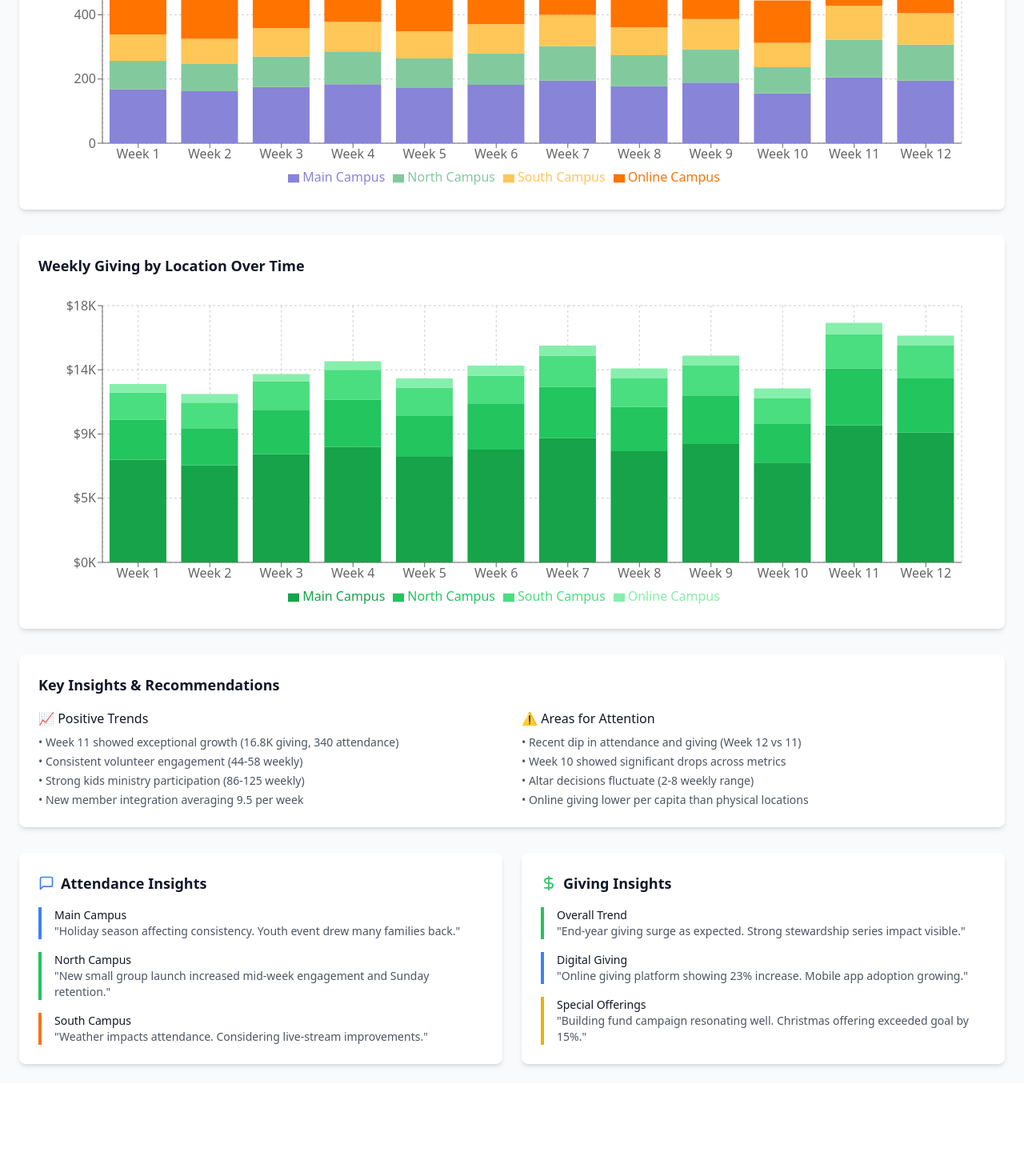
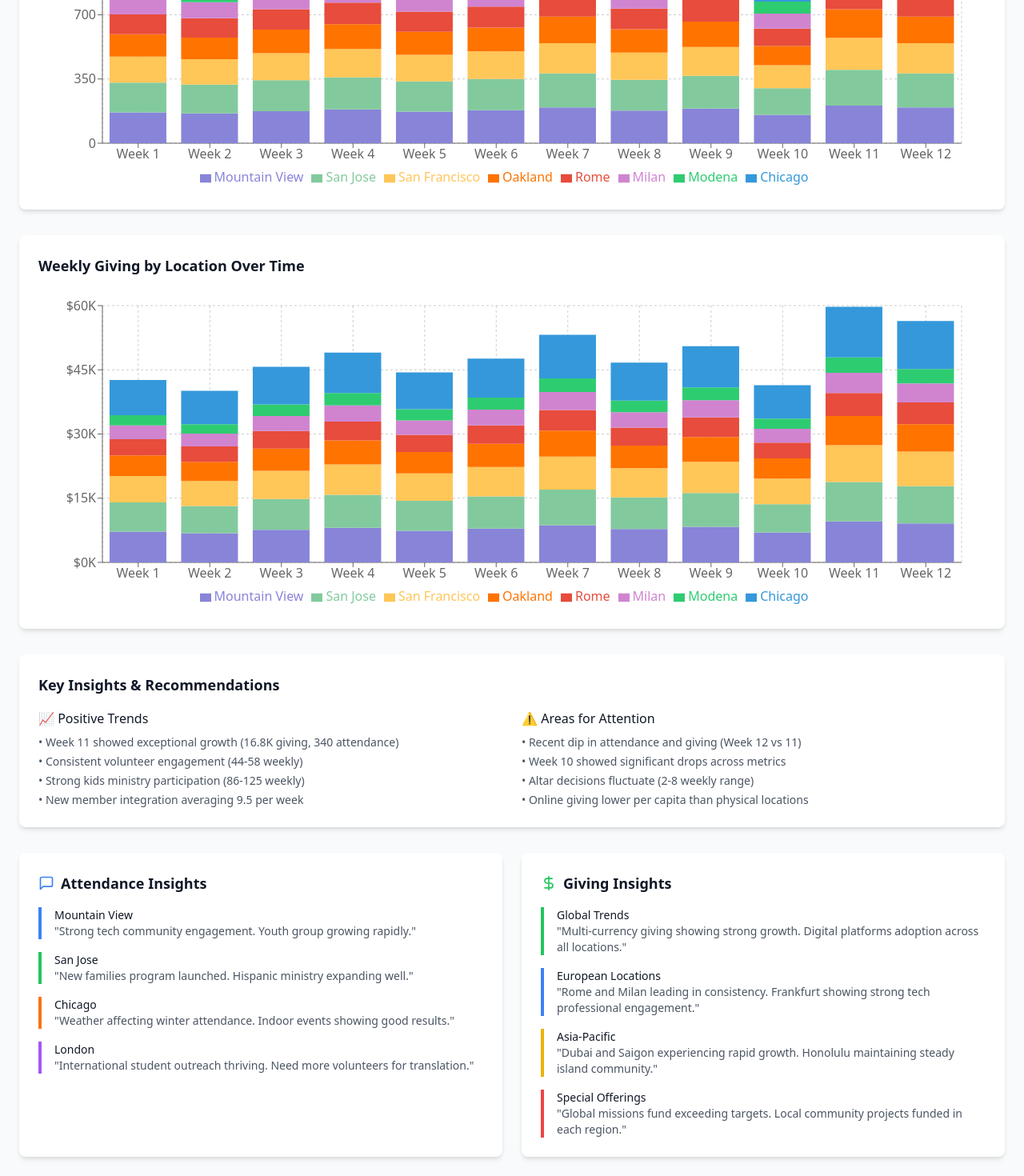
Before and after one commit to eefortygh/church-health-dashboard, a Next.js app in the folder church-dashboard/: page / in a window 1280 px wide. Shown: the part 2514-3984 px from the top of the page at 80% size. Before the commit the page ends 3868 px from the top, so only its background shows below. Built offline with nearby package versions, Linux system fonts and the light colour scheme.

Commit message:
Update page.js

```diff
--- a/church-dashboard/app/page.js
+++ b/church-dashboard/app/page.js
@@ -9,7 +9,7 @@ export default function ChurchDashboard() {
   const [selectedTimeframe, setSelectedTimeframe] = useState('Last 12 Weeks');
 
   // Sample data for multiple locations
-  const locations = ['All Locations', 'Main Campus', 'North Campus', 'South Campus', 'Online Campus'];
+  const locations = ['All Locations', 'Mountain View', 'San Jose', 'San Francisco', 'Oakland', 'Rome', 'Milan', 'Modena', 'Chicago', 'Honolulu', 'Dubai', 'Saigon', 'London', 'West London', 'Madrid', 'Frankfurt'];
 
   const weeklyData = [
     { week: 'Week 1', giving: 12500, adults: 285, volunteers: 45, kids: 95, decisions: 3, newMembers: 8 },
@@ -49,42 +49,53 @@ export default function ChurchDashboard() {
   };
 
   const locationBreakdown = [
-    { name: 'Main Campus', attendance: 180, giving: 8500, color: '#8884d8' },
-    { name: 'North Campus', attendance: 95, giving: 4200, color: '#82ca9d' },
-    { name: 'South Campus', attendance: 87, giving: 3800, color: '#ffc658' },
-    { name: 'Online Campus', attendance: 165, giving: 2400, color: '#ff7300' }
+    { name: 'Mountain View', attendance: 180, giving: 8500, color: '#8884d8' },
+    { name: 'San Jose', attendance: 165, giving: 7200, color: '#82ca9d' },
+    { name: 'San Francisco', attendance: 145, giving: 6800, color: '#ffc658' },
+    { name: 'Oakland', attendance: 125, giving: 5500, color: '#ff7300' },
+    { name: 'Rome', attendance: 110, giving: 4200, color: '#8dd1e1' },
+    { name: 'Milan', attendance: 95, giving: 3800, color: '#d084d0' },
+    { name: 'Modena', attendance: 75, giving: 2900, color: '#ffb347' },
+    { name: 'Chicago', attendance: 200, giving: 9200, color: '#87ceeb' },
+    { name: 'Honolulu', attendance: 85, giving: 3200, color: '#98fb98' },
+    { name: 'Dubai', attendance: 120, giving: 5800, color: '#f0e68c' },
+    { name: 'Saigon', attendance: 135, giving: 4800, color: '#dda0dd' },
+    { name: 'London', attendance: 190, giving: 8800, color: '#20b2aa' },
+    { name: 'West London', attendance: 115, giving: 4900, color: '#f4a460' },
+    { name: 'Madrid', attendance: 105, giving: 4100, color: '#cd853f' },
+    { name: 'Frankfurt', attendance: 90, giving: 3600, color: '#4682b4' }
   ];
 
   // Sample data for attendance by location over time
   const attendanceByLocationData = [
-    { week: 'Week 1', mainCampus: 168, northCampus: 89, southCampus: 82, onlineCampus: 143 },
-    { week: 'Week 2', mainCampus: 162, northCampus: 85, southCampus: 78, onlineCampus: 135 },
-    { week: 'Week 3', mainCampus: 175, northCampus: 95, southCampus: 88, onlineCampus: 157 },
-    { week: 'Week 4', mainCampus: 184, northCampus: 102, southCampus: 92, onlineCampus: 162 },
-    { week: 'Week 5', mainCampus: 172, northCampus: 92, southCampus: 85, onlineCampus: 149 },
-    { week: 'Week 6', mainCampus: 182, northCampus: 98, southCampus: 91, onlineCampus: 169 },
-    { week: 'Week 7', mainCampus: 195, northCampus: 108, southCampus: 97, onlineCampus: 175 },
-    { week: 'Week 8', mainCampus: 178, northCampus: 96, southCampus: 87, onlineCampus: 155 },
-    { week: 'Week 9', mainCampus: 189, northCampus: 104, southCampus: 94, onlineCampus: 168 },
-    { week: 'Week 10', mainCampus: 155, northCampus: 82, southCampus: 76, onlineCampus: 132 },
-    { week: 'Week 11', mainCampus: 205, northCampus: 118, southCampus: 105, onlineCampus: 195 },
-    { week: 'Week 12', mainCampus: 195, northCampus: 112, southCampus: 98, onlineCampus: 181 }
+    { week: 'Week 1', mountainView: 168, sanJose: 162, sanFrancisco: 142, oakland: 122, rome: 108, milan: 92, modena: 72, chicago: 195 },
+    { week: 'Week 2', mountainView: 162, sanJose: 158, sanFrancisco: 138, oakland: 118, rome: 105, milan: 88, modena: 70, chicago: 192 },
+    { week: 'Week 3', mountainView: 175, sanJose: 168, sanFrancisco: 148, oakland: 128, rome: 112, milan: 98, modena: 78, chicago: 205 },
+    { week: 'Week 4', mountainView: 184, sanJose: 175, sanFrancisco: 155, oakland: 135, rome: 118, milan: 105, modena: 82, chicago: 215 },
+    { week: 'Week 5', mountainView: 172, sanJose: 165, sanFrancisco: 145, oakland: 125, rome: 110, milan: 95, modena: 75, chicago: 200 },
+    { week: 'Week 6', mountainView: 180, sanJose: 170, sanFrancisco: 150, oakland: 130, rome: 115, milan: 100, modena: 80, chicago: 210 },
+    { week: 'Week 7', mountainView: 195, sanJose: 185, sanFrancisco: 165, oakland: 145, rome: 125, milan: 110, modena: 88, chicago: 225 },
+    { week: 'Week 8', mountainView: 178, sanJose: 168, sanFrancisco: 148, oakland: 128, rome: 112, milan: 98, modena: 78, chicago: 205 },
+    { week: 'Week 9', mountainView: 189, sanJose: 178, sanFrancisco: 158, oakland: 138, rome: 120, milan: 105, modena: 85, chicago: 218 },
+    { week: 'Week 10', mountainView: 155, sanJose: 145, sanFrancisco: 125, oakland: 105, rome: 95, milan: 82, modena: 65, chicago: 180 },
+    { week: 'Week 11', mountainView: 205, sanJose: 195, sanFrancisco: 175, oakland: 155, rome: 135, milan: 120, modena: 98, chicago: 240 },
+    { week: 'Week 12', mountainView: 195, sanJose: 185, sanFrancisco: 165, oakland: 145, rome: 125, milan: 110, modena: 88, chicago: 225 }
   ];
 
   // Sample data for giving by location over time
   const givingByLocationData = [
-    { week: 'Week 1', mainCampus: 7200, northCampus: 2800, southCampus: 1900, onlineCampus: 600 },
-    { week: 'Week 2', mainCampus: 6800, northCampus: 2600, southCampus: 1800, onlineCampus: 600 },
-    { week: 'Week 3', mainCampus: 7600, northCampus: 3100, southCampus: 2000, onlineCampus: 500 },
-    { week: 'Week 4', mainCampus: 8100, northCampus: 3300, southCampus: 2100, onlineCampus: 600 },
-    { week: 'Week 5', mainCampus: 7400, northCampus: 2900, southCampus: 1950, onlineCampus: 650 },
-    { week: 'Week 6', mainCampus: 7900, northCampus: 3200, southCampus: 2000, onlineCampus: 700 },
-    { week: 'Week 7', mainCampus: 8700, northCampus: 3600, southCampus: 2200, onlineCampus: 700 },
-    { week: 'Week 8', mainCampus: 7800, northCampus: 3100, southCampus: 2000, onlineCampus: 700 },
-    { week: 'Week 9', mainCampus: 8300, northCampus: 3400, southCampus: 2100, onlineCampus: 700 },
-    { week: 'Week 10', mainCampus: 7000, northCampus: 2700, southCampus: 1800, onlineCampus: 700 },
-    { week: 'Week 11', mainCampus: 9600, northCampus: 4000, southCampus: 2400, onlineCampus: 800 },
-    { week: 'Week 12', mainCampus: 9100, northCampus: 3800, southCampus: 2300, onlineCampus: 700 }
+    { week: 'Week 1', mountainView: 7200, sanJose: 6800, sanFrancisco: 6200, oakland: 4800, rome: 3800, milan: 3200, modena: 2400, chicago: 8200 },
+    { week: 'Week 2', mountainView: 6800, sanJose: 6400, sanFrancisco: 5800, oakland: 4500, rome: 3600, milan: 3000, modena: 2200, chicago: 7800 },
+    { week: 'Week 3', mountainView: 7600, sanJose: 7200, sanFrancisco: 6600, oakland: 5200, rome: 4100, milan: 3500, modena: 2700, chicago: 8800 },
+    { week: 'Week 4', mountainView: 8100, sanJose: 7700, sanFrancisco: 7100, oakland: 5600, rome: 4400, milan: 3800, modena: 2900, chicago: 9400 },
+    { week: 'Week 5', mountainView: 7400, sanJose: 7000, sanFrancisco: 6400, oakland: 5000, rome: 4000, milan: 3400, modena: 2600, chicago: 8600 },
+    { week: 'Week 6', mountainView: 7900, sanJose: 7500, sanFrancisco: 6900, oakland: 5400, rome: 4300, milan: 3700, modena: 2800, chicago: 9100 },
+    { week: 'Week 7', mountainView: 8700, sanJose: 8300, sanFrancisco: 7700, oakland: 6100, rome: 4800, milan: 4200, modena: 3200, chicago: 10200 },
+    { week: 'Week 8', mountainView: 7800, sanJose: 7400, sanFrancisco: 6800, oakland: 5300, rome: 4200, milan: 3600, modena: 2700, chicago: 8900 },
+    { week: 'Week 9', mountainView: 8300, sanJose: 7900, sanFrancisco: 7300, oakland: 5800, rome: 4600, milan: 4000, modena: 3000, chicago: 9600 },
+    { week: 'Week 10', mountainView: 7000, sanJose: 6600, sanFrancisco: 6000, oakland: 4700, rome: 3700, milan: 3200, modena: 2400, chicago: 7800 },
+    { week: 'Week 11', mountainView: 9600, sanJose: 9200, sanFrancisco: 8600, oakland: 6800, rome: 5400, milan: 4700, modena: 3600, chicago: 11800 },
+    { week: 'Week 12', mountainView: 9100, sanJose: 8700, sanFrancisco: 8100, oakland: 6400, rome: 5100, milan: 4400, modena: 3400, chicago: 11200 }
   ];
 
   const currentWeekStats = {
@@ -365,10 +376,14 @@ export default function ChurchDashboard() {
               <YAxis />
               <Tooltip />
               <Legend />
-              <Bar dataKey="mainCampus" stackId="a" fill="#8884d8" name="Main Campus" />
-              <Bar dataKey="northCampus" stackId="a" fill="#82ca9d" name="North Campus" />
-              <Bar dataKey="southCampus" stackId="a" fill="#ffc658" name="South Campus" />
-              <Bar dataKey="onlineCampus" stackId="a" fill="#ff7300" name="Online Campus" />
+              <Bar dataKey="mountainView" stackId="a" fill="#8884d8" name="Mountain View" />
+              <Bar dataKey="sanJose" stackId="a" fill="#82ca9d" name="San Jose" />
+              <Bar dataKey="sanFrancisco" stackId="a" fill="#ffc658" name="San Francisco" />
+              <Bar dataKey="oakland" stackId="a" fill="#ff7300" name="Oakland" />
+              <Bar dataKey="rome" stackId="a" fill="#e74c3c" name="Rome" />
+              <Bar dataKey="milan" stackId="a" fill="#d084d0" name="Milan" />
+              <Bar dataKey="modena" stackId="a" fill="#2ecc71" name="Modena" />
+              <Bar dataKey="chicago" stackId="a" fill="#3498db" name="Chicago" />
             </BarChart>
           </ResponsiveContainer>
         </div>
@@ -383,10 +398,14 @@ export default function ChurchDashboard() {
               <YAxis tickFormatter={(value) => `$${(value / 1000).toFixed(0)}K`} />
               <Tooltip formatter={(value) => [`$${value.toLocaleString()}`, '']} />
               <Legend />
-              <Bar dataKey="mainCampus" stackId="b" fill="#16a34a" name="Main Campus" />
-              <Bar dataKey="northCampus" stackId="b" fill="#22c55e" name="North Campus" />
-              <Bar dataKey="southCampus" stackId="b" fill="#4ade80" name="South Campus" />
-              <Bar dataKey="onlineCampus" stackId="b" fill="#86efac" name="Online Campus" />
+              <Bar dataKey="mountainView" stackId="b" fill="#8884d8" name="Mountain View" />
+              <Bar dataKey="sanJose" stackId="b" fill="#82ca9d" name="San Jose" />
+              <Bar dataKey="sanFrancisco" stackId="b" fill="#ffc658" name="San Francisco" />
+              <Bar dataKey="oakland" stackId="b" fill="#ff7300" name="Oakland" />
+              <Bar dataKey="rome" stackId="b" fill="#e74c3c" name="Rome" />
+              <Bar dataKey="milan" stackId="b" fill="#d084d0" name="Milan" />
+              <Bar dataKey="modena" stackId="b" fill="#2ecc71" name="Modena" />
+              <Bar dataKey="chicago" stackId="b" fill="#3498db" name="Chicago" />
             </BarChart>
           </ResponsiveContainer>
         </div>
@@ -425,16 +444,20 @@ export default function ChurchDashboard() {
             </div>
             <div className="space-y-4">
               <div className="border-l-4 border-blue-500 pl-4">
-                <p className="text-sm font-medium text-gray-900">Main Campus</p>
-                <p className="text-sm text-gray-600">"Holiday season affecting consistency. Youth event drew many families back."</p>
+                <p className="text-sm font-medium text-gray-900">Mountain View</p>
+                <p className="text-sm text-gray-600">"Strong tech community engagement. Youth group growing rapidly."</p>
               </div>
               <div className="border-l-4 border-green-500 pl-4">
-                <p className="text-sm font-medium text-gray-900">North Campus</p>
-                <p className="text-sm text-gray-600">"New small group launch increased mid-week engagement and Sunday retention."</p>
+                <p className="text-sm font-medium text-gray-900">San Jose</p>
+                <p className="text-sm text-gray-600">"New families program launched. Hispanic ministry expanding well."</p>
               </div>
               <div className="border-l-4 border-orange-500 pl-4">
-                <p className="text-sm font-medium text-gray-900">South Campus</p>
-                <p className="text-sm text-gray-600">"Weather impacts attendance. Considering live-stream improvements."</p>
+                <p className="text-sm font-medium text-gray-900">Chicago</p>
+                <p className="text-sm text-gray-600">"Weather affecting winter attendance. Indoor events showing good results."</p>
+              </div>
+              <div className="border-l-4 border-purple-500 pl-4">
+                <p className="text-sm font-medium text-gray-900">London</p>
+                <p className="text-sm text-gray-600">"International student outreach thriving. Need more volunteers for translation."</p>
               </div>
             </div>
           </div>
@@ -446,20 +469,25 @@ export default function ChurchDashboard() {
             </div>
             <div className="space-y-4">
               <div className="border-l-4 border-green-500 pl-4">
-                <p className="text-sm font-medium text-gray-900">Overall Trend</p>
-                <p className="text-sm text-gray-600">"End-year giving surge as expected. Strong stewardship series impact visible."</p>
+                <p className="text-sm font-medium text-gray-900">Global Trends</p>
+                <p className="text-sm text-gray-600">"Multi-currency giving showing strong growth. Digital platforms adoption across all locations."</p>
               </div>
               <div className="border-l-4 border-blue-500 pl-4">
-                <p className="text-sm font-medium text-gray-900">Digital Giving</p>
-                <p className="text-sm text-gray-600">"Online giving platform showing 23% increase. Mobile app adoption growing."</p>
+                <p className="text-sm font-medium text-gray-900">European Locations</p>
+                <p className="text-sm text-gray-600">"Rome and Milan leading in consistency. Frankfurt showing strong tech professional engagement."</p>
               </div>
               <div className="border-l-4 border-yellow-500 pl-4">
+                <p className="text-sm font-medium text-gray-900">Asia-Pacific</p>
+                <p className="text-sm text-gray-600">"Dubai and Saigon experiencing rapid growth. Honolulu maintaining steady island community."</p>
+              </div>
+              <div className="border-l-4 border-red-500 pl-4">
                 <p className="text-sm font-medium text-gray-900">Special Offerings</p>
-                <p className="text-sm text-gray-600">"Building fund campaign resonating well. Christmas offering exceeded goal by 15%."</p>
+                <p className="text-sm text-gray-600">"Global missions fund exceeding targets. Local community projects funded in each region."</p>
               </div>
             </div>
           </div>
         </div>
       </div>
     </div>
-  )}
+  );
+}
```
